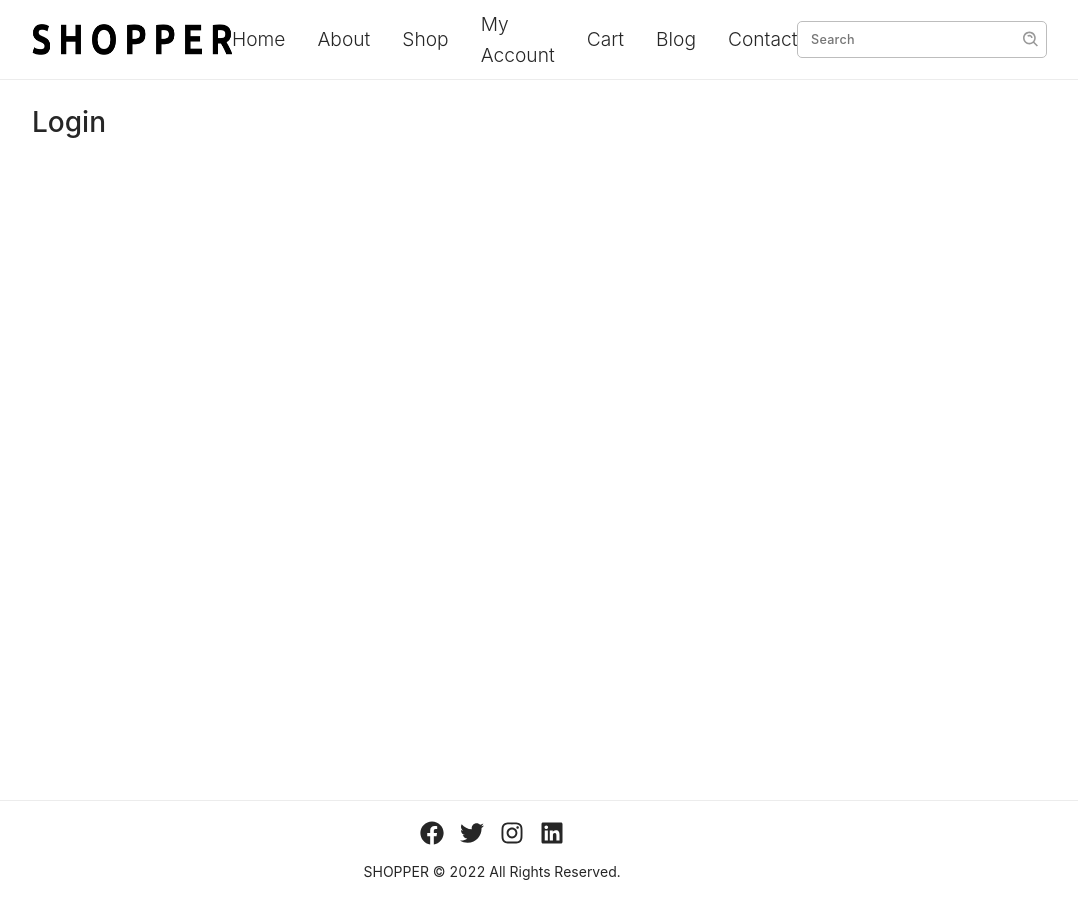
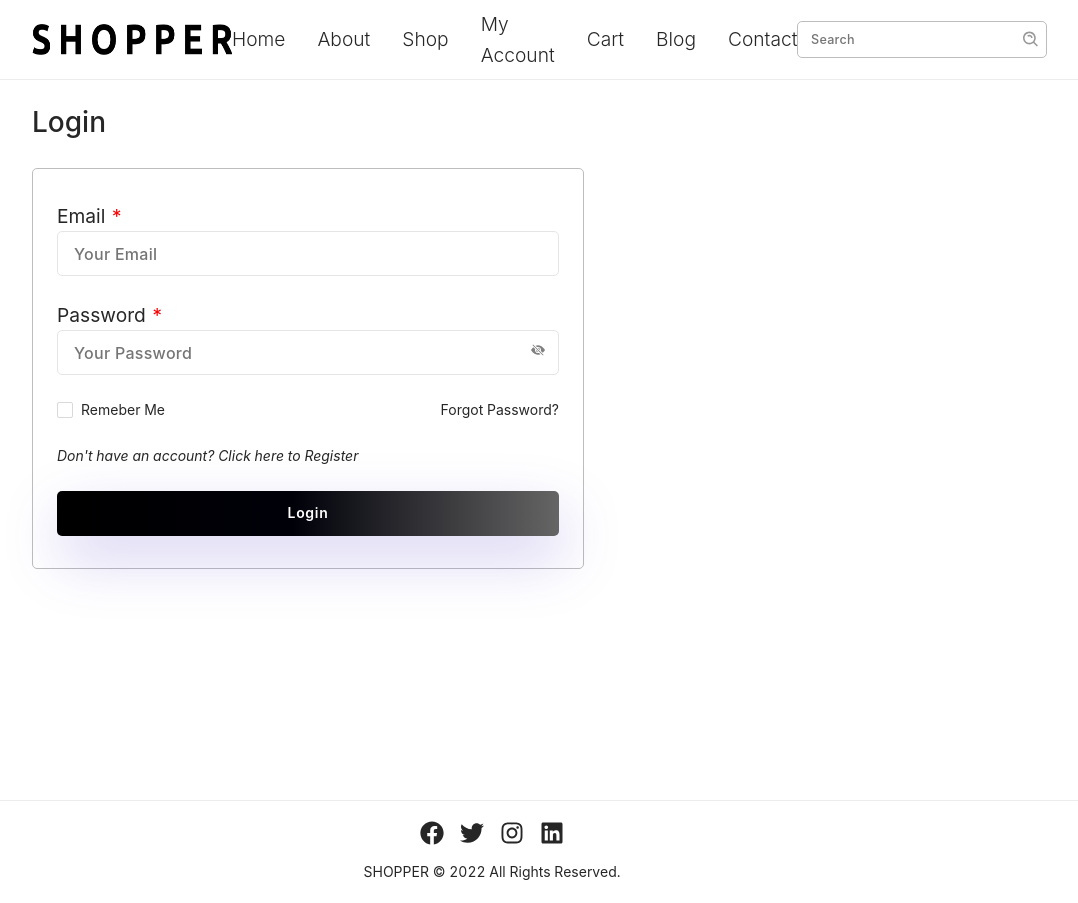
Before and after one commit to abfatahi/qshop-frontend, a Next.js app: page /login in a window 1280 px wide. Shown: the whole page, without its empty margins (148-1226 px from the left). Built offline with nearby package versions, Linux system fonts and the light colour scheme.

Commit message:
feat: login & resgiter screen

```diff
--- a/pages/login.jsx
+++ b/pages/login.jsx
@@ -1,22 +1,85 @@
+import { Checkbox } from "antd";
+import Link from "next/link";
 import Layout from "../layout";
-// import styled from "styled-components";
-// import ProductCard from "../components/ProductCard";
+import { Button, InputField } from "../reusables";
+import styled from "styled-components";
+import { AppRoutes } from "../utils/constants";
 
 export default function Login() {
   return (
     <Layout
       title="Login"
       content={
-        <div>
+        <Container>
           <h1>Login</h1>
-        </div>
+          <form>
+            <div className="group">
+              <p>
+                Email <span>*</span>
+              </p>
+              <InputField full placeholder="Your Email" />
+            </div>
+            <div className="group">
+              <p>
+                Password <span>*</span>
+              </p>
+              <InputField
+                full
+                inputType="password"
+                placeholder="Your Password"
+              />
+            </div>
+            <div className="flex">
+              <Checkbox>Remeber Me</Checkbox>
+              <Link href={AppRoutes.forgotPassword}>Forgot Password?</Link>
+            </div>
+            <div className="flex">
+              <div>
+                Don&apos;t have an account?{" "}
+                <span>
+                  <Link href={AppRoutes.register}>Click here to Register</Link>
+                </span>
+              </div>
+            </div>
+            <Button full primary text="Login" />
+          </form>
+        </Container>
       }
     />
   );
 }
 
-// const Container = styled.div`
-//   display: grid;
-//   grid-template-columns: repeat(3, 1fr);
-//   gap: 2rem;
-// `;
+const Container = styled.div`
+  display: flex;
+  flex-direction: column;
+  gap: 1.5rem;
+
+  form {
+    padding: 2rem 1.5rem;
+    border-radius: 5px;
+    border: 1px solid #bdbdbd;
+    display: flex;
+    flex-direction: column;
+    gap: 1.5rem;
+    width: 60%;
+
+    .flex {
+      display: flex;
+      justify-content: space-between;
+
+      div {
+        font-style: italic;
+      }
+    }
+
+    p {
+      margin: 0;
+      paddding: 0;
+      font-size: 1.2rem;
+
+      span {
+        color: red;
+      }
+    }
+  }
+`;
--- a/utils/constants.jsx
+++ b/utils/constants.jsx
@@ -14,4 +14,5 @@ export const AppRoutes = {
   contact: "/contact",
   login: "/login",
   register: "/register",
+  forgotPassword: "/login",
 };
```
Also changed, not shown: pages/register.jsx (+71 -10 lines).
